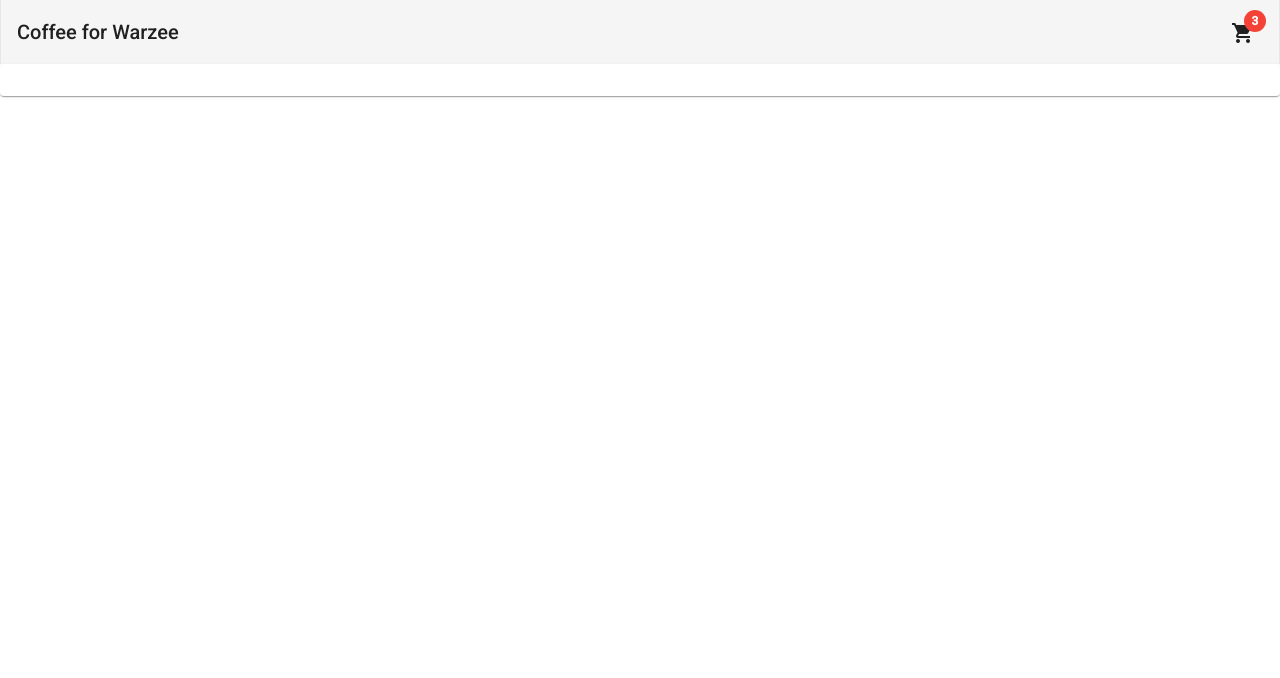
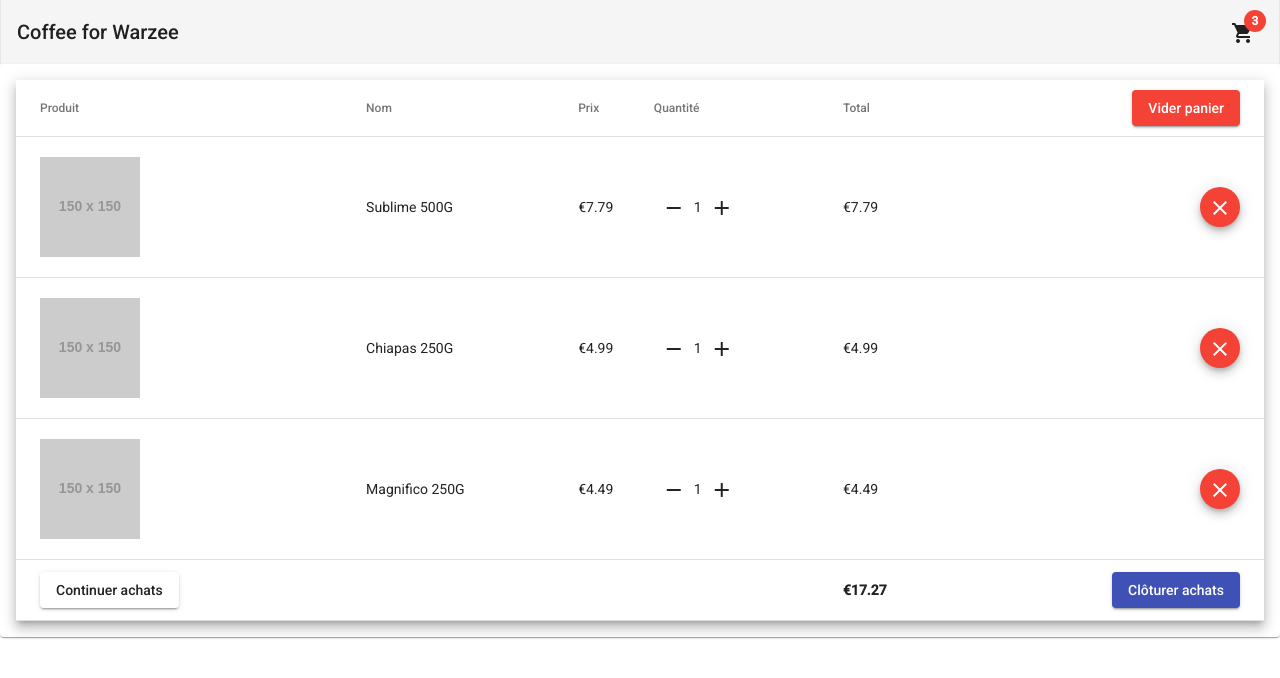
Before and after one commit to starck-it-03/starck-it-03.github.io, an Angular app: page /cart in a window 1280 px wide. Shown: the top 678 px of the page. Built offline with nearby package versions, Linux system fonts and the light colour scheme.

Commit message:
Added dynamic cart page + needed function

```diff
--- a/src/app/pages/cart/cart.component.html
+++ b/src/app/pages/cart/cart.component.html
@@ -1,9 +1,87 @@
 <!-- *ngIf="cart.items.length"-->
 <!-- N'afficher que s'il y a au minimum un article dans le panier -->
-<mat-card *ngIf="cart.items.length"> </mat-card>
+<!-- class="max-w-7xl mx-auto" -->
+<!-- largeur max comme pour la home page-->
+<mat-card class="max-w-7xl mx-auto" *ngIf="cart.items.length">
+  <table mat-table [dataSource]="dataSource" class="mat-elevation-z8 w-full">
+    <!-- matColumnDef = le nom de la colonne à afficher -->
+    <ng-container matColumnDef="product">
+      <th mat-header-cell *matHeaderCellDef>Produit</th>
+      <td mat-cell *matCellDef="let element">
+        <img src="{{ element.product }}" alt="product" class="w-[100px] my-5" />
+      </td>
+      <td mat-footer-cell *matFooterCellDef>
+        <button mat-raised-button routerLink="/home">Continuer achats</button>
+      </td>
+    </ng-container>
+
+    <ng-container matColumnDef="name">
+      <th mat-header-cell *matHeaderCellDef>Nom</th>
+      <td mat-cell *matCellDef="let element">
+        <!-- class="truncate max-w-xs" raccourcirat et ajoutera des ... si trop large-->
+        <span class="truncate max-w-xs block">{{ element.name }}</span>
+      </td>
+      <td mat-footer-cell *matFooterCellDef></td>
+    </ng-container>
+
+    <ng-container matColumnDef="price">
+      <th mat-header-cell *matHeaderCellDef>Prix</th>
+      <td mat-cell *matCellDef="let element">
+        <!-- Pas besoin du paragraphe car on ne veut pas appliquer de style  -->
+        {{ element.price | currency : "EUR" }}
+      </td>
+      <td mat-footer-cell *matFooterCellDef></td>
+    </ng-container>
+
+    <ng-container matColumnDef="quantity">
+      <th mat-header-cell *matHeaderCellDef>Quantité</th>
+      <td mat-cell *matCellDef="let element">
+        <button mat-icon-button><mat-icon>remove</mat-icon></button>
+        <span>{{ element.quantity }}</span>
+        <button mat-icon-button><mat-icon>add</mat-icon></button>
+      </td>
+      <td mat-footer-cell *matFooterCellDef></td>
+    </ng-container>
+
+    <ng-container matColumnDef="total">
+      <th mat-header-cell *matHeaderCellDef>Total</th>
+      <td mat-cell *matCellDef="let element">
+        {{ element.quantity * element.price | currency : "EUR" }}
+      </td>
+      <td mat-footer-cell *matFooterCellDef>
+        <span class="font-bold py-5 block">
+          {{ getTotal(cart.items) | currency : "EUR" }}
+        </span>
+      </td>
+    </ng-container>
+
+    <ng-container matColumnDef="action">
+      <th mat-header-cell *matHeaderCellDef>
+        <button mat-raised-button color="warn" class="float-right">
+          Vider panier
+        </button>
+      </th>
+      <td mat-cell *matCellDef="let element">
+        <button mat-mini-fab color="warn" class="float-right">
+          <mat-icon>close</mat-icon>
+        </button>
+      </td>
+      <td mat-footer-cell *matFooterCellDef>
+        <button mat-raised-button color="primary" class="float-right">
+          Clôturer achats
+        </button>
+      </td>
+    </ng-container>
+
+    <!-- https://material.angular.io/components/table/overview#2-define-the-column-templates -->
+    <tr mat-header-row *matHeaderRowDef="displayedColumns"></tr>
+    <tr mat-row *matRowDef="let row; columns: displayedColumns"></tr>
+    <tr mat-footer-row *matFooterRowDef="displayedColumns"></tr>
+  </table>
+</mat-card>
 
 <!-- Sinon, afficher un message explicite -->
 <mat-card *ngIf="!cart.items.length">
-  <p>Your cart is empty</p>
-  <button mat-raised-button routerLink="/home">Start shopping</button>
+  <p>Votre panier est vide</p>
+  <button mat-raised-button routerLink="/home">Démarrer achats</button>
 </mat-card>
--- a/src/app/pages/cart/cart.component.ts
+++ b/src/app/pages/cart/cart.component.ts
@@ -11,10 +11,24 @@ export class CartComponent implements OnInit {
     items: [
       {
         product: "https://via.placeholder.com/150",
-        name: "snickers",
-        price: 150,
+        name: "Sublime 500G",
+        price: 7.79,
         quantity: 1,
         id: 1,
+      },
+      {
+        product: "https://via.placeholder.com/150",
+        name: "Chiapas 250G",
+        price: 4.99,
+        quantity: 1,
+        id: 2,
+      },
+      {
+        product: "https://via.placeholder.com/150",
+        name: "Magnifico 250G",
+        price: 4.49,
+        quantity: 1,
+        id: 3,
       },
     ],
   };
@@ -37,4 +51,11 @@ export class CartComponent implements OnInit {
   ngOnInit(): void {
     this.dataSource = this.cart.items;
   }
+
+  //Fonction pour calculer le total du panier
+  getTotal(items: Array<CartItem>): number {
+    return items
+      .map((item) => item.price * item.quantity)
+      .reduce((prev, current) => prev + current, 0);
+  }
 }
```
